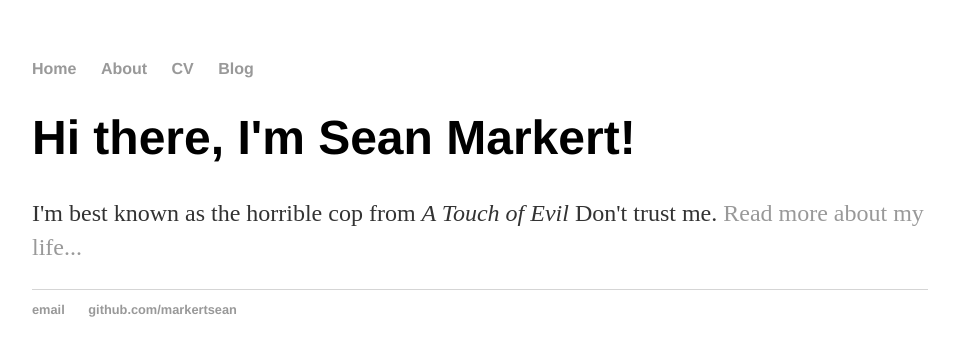
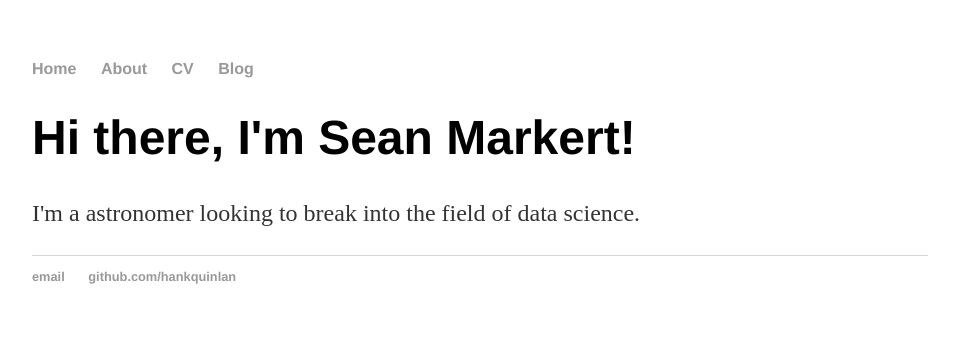
Before and after one commit to markertsean/markertsean.github.io, a Jekyll site: the page built from index.html, in a window 1280 px wide. Shown: the top 356 px of the page, without its empty margins (160-1119 px from the left). Built offline with Jekyll 4.4.1, drawn with Linux system fonts in a browser that asks for light colours.

Commit message:
Incorporated Layout

```diff
--- a/index.html
+++ b/index.html
@@ -1,31 +1,8 @@
-<!DOCTYPE html>
-<html>
-	<head>
-		<title>Sean Markert, PhD</title>
-		<!-- link to main stylesheet -->
-		<link rel="stylesheet" type="text/css" href="/css/main.css">
-	</head>
-	<body>
-		<nav>
-    		<ul>
-        		<li><a href="/">Home</a></li>
-	        	<li><a href="/about">About</a></li>
-        		<li><a href="/cv">CV</a></li>
-        		<li><a href="/blog">Blog</a></li>
-    		</ul>
-		</nav>
-		<div class="container">
-    		<div class="blurb">
-        		<h1>Hi there, I'm Sean Markert!</h1>
-				<p>I'm best known as the horrible cop from <em>A Touch of Evil</em> Don't trust me. <a href="/about">
-          Read more about my life...</a></p>
-    		</div><!-- /.blurb -->
-		</div><!-- /.container -->
-		<footer>
-    		<ul>
-        		<li><a href="mailto:markertsean0@gmail.com">email</a></li>
-        		<li><a href="https://github.com/markertsean">github.com/markertsean</a></li>
-			</ul>
-		</footer>
-	</body>
-</html>
+---
+layout: default
+title: Sean Markert, PhD
+---
+<div class="blurb">
+	<h1>Hi there, I'm Sean Markert!</h1>
+	<p>I'm a astronomer looking to break into the field of data science. </p>
+</div><!-- /.blurb -->
```
